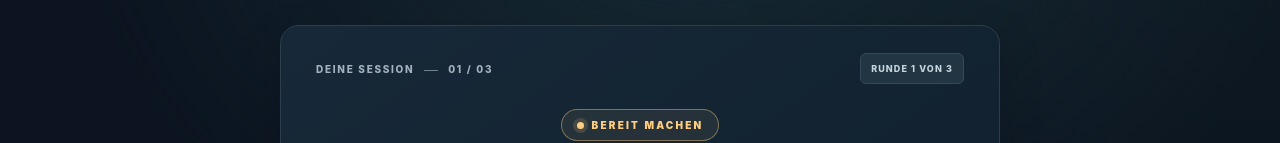
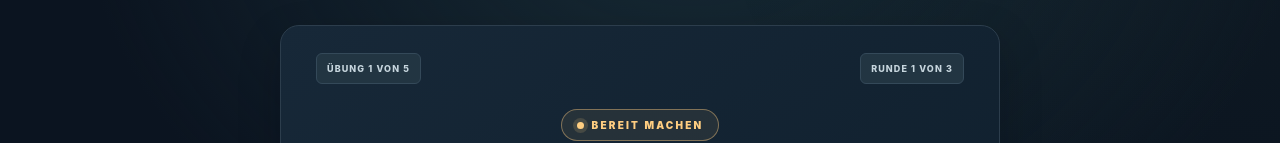
Before and after one commit to marcusstrobel/pulse-hiit-timer, a plain HTML site: page index.html in a window 1280 px wide. Shown: the part 243-386 px from the top of the page. Drawn offline with Linux system fonts and the light colour scheme.

Commit message:
Show exercise progress beside round progress

```diff
--- a/index.html
+++ b/index.html
@@ -27,7 +27,7 @@
     <div class="intro"><div class="eyebrow"><span class="eyebrow-line"></span> TRAINING STATT AUSREDEN</div><h1>Jede Sekunde <em>zählt.</em></h1><p>Dein Intervall. Dein Rhythmus. Dein nächstes Level.</p></div>
     <div class="dashboard">
       <section class="timer-panel" aria-labelledby="timer-heading">
-       <div class="panel-top"><span class="section-kicker">DEINE SESSION <span class="kicker-line"></span> <span id="sessionNumber">01 / 03</span></span><span class="round-badge" id="roundBadge">RUNDE 1 VON 3</span></div>
+       <div class="panel-top"><span class="round-badge" id="exerciseBadge">ÜBUNG 1 VON 5</span><span class="round-badge" id="roundBadge">RUNDE 1 VON 3</span></div>
        <div id="phasePill" class="phase-pill phase-warmup"><span class="pulse-dot"></span><span id="phaseText">BEREIT MACHEN</span></div>
        <h2 id="timer-heading" class="exercise-title">Warm-up</h2>
        <p class="next-title" id="nextText">Danach: Jump Squats</p>
```
